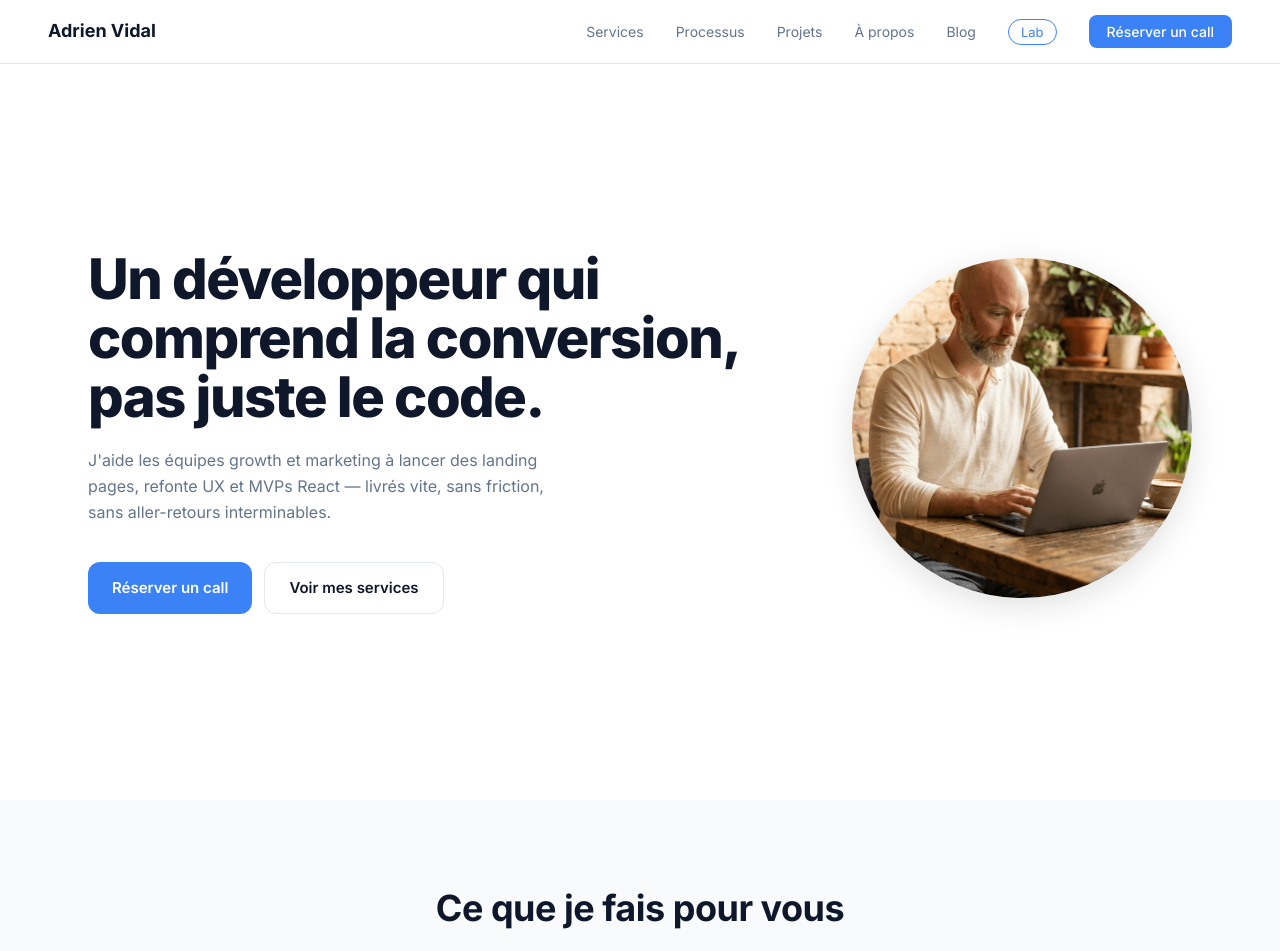
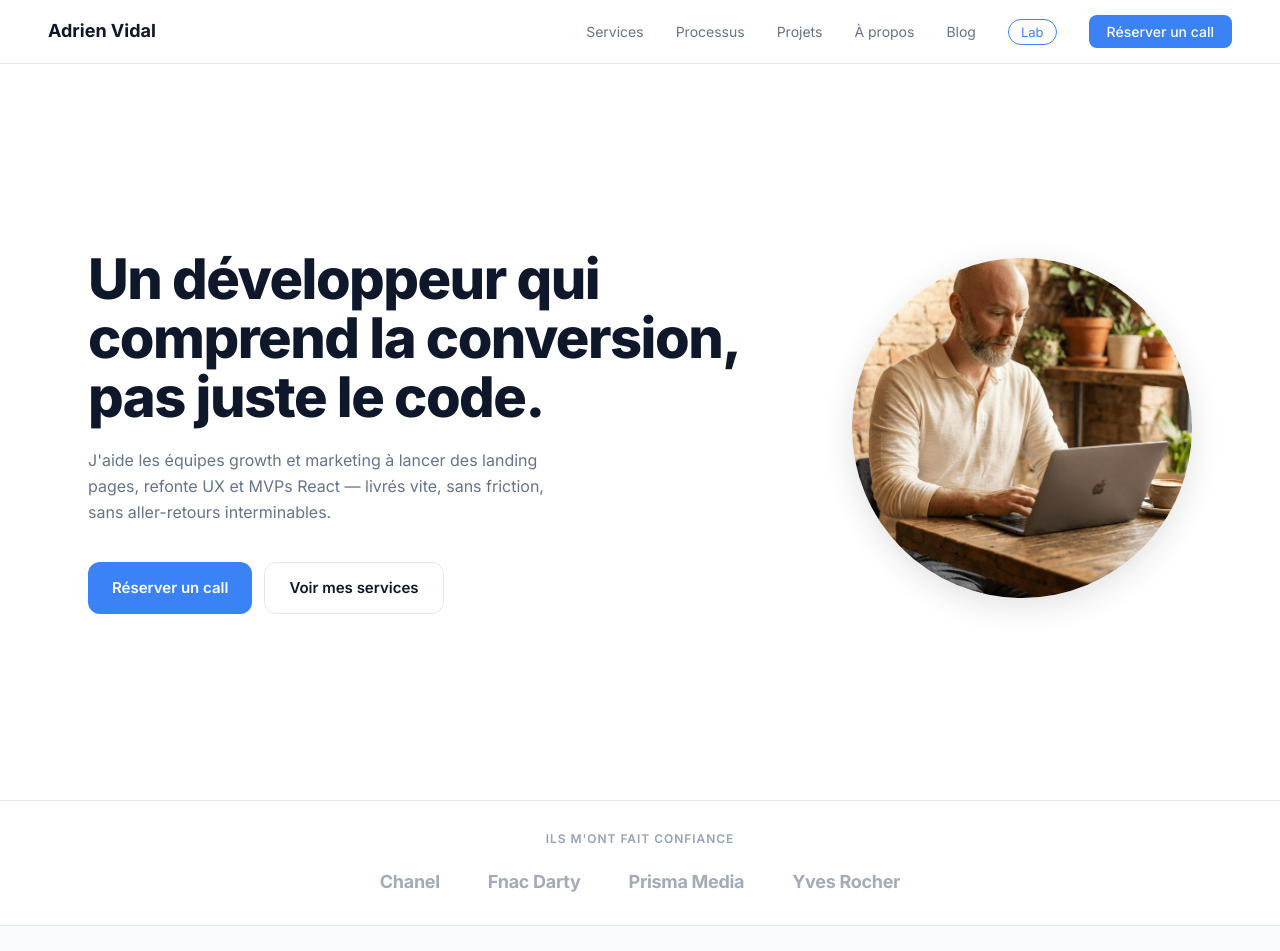
Before and after one commit to adrienvidal/portfolio-2026, a React (Vite) app: page / in a window 1280 px wide. Shown: the top 951 px of the page. Built offline with nearby package versions, Linux system fonts and the light colour scheme.

Commit message:
feat: add Clients component with styling and content

```diff
--- a/src/App.tsx
+++ b/src/App.tsx
@@ -2,6 +2,7 @@ import { BrowserRouter, Routes, Route } from 'react-router-dom'
 import './styles/main.scss'
 import Nav from './components/Nav/Nav'
 import Hero from './components/Hero/Hero'
+import Clients from './components/Clients/Clients'
 import Services from './components/Services/Services'
 import Process from './components/Process/Process'
 import About from './components/About/About'
@@ -19,6 +20,7 @@ function Home() {
     <>
       <Nav />
       <Hero />
+      <Clients />
       <Services />
       <Process />
       <About />
--- /dev/null
+++ b/src/components/Clients/Clients.scss
@@ -0,0 +1,54 @@
+@use '../../styles/variables' as *;
+
+.clients {
+  padding: 28px 48px;
+  border-top: 1px solid $border;
+  border-bottom: 1px solid $border;
+  background: $bg;
+
+  &__label {
+    text-align: center;
+    font-size: 12px;
+    font-weight: 600;
+    letter-spacing: 0.08em;
+    text-transform: uppercase;
+    color: $gray2;
+    margin-bottom: 20px;
+  }
+
+  &__list {
+    display: flex;
+    align-items: center;
+    justify-content: center;
+    gap: 48px;
+    list-style: none;
+    flex-wrap: wrap;
+  }
+
+  &__item {
+    font-size: 18px;
+    font-weight: 700;
+    color: $gray;
+    letter-spacing: -0.3px;
+    opacity: 0.6;
+    transition: opacity 0.2s;
+
+    &:hover {
+      opacity: 1;
+    }
+  }
+}
+
+@media (max-width: 900px) {
+  .clients {
+    padding: 24px;
+
+    &__list {
+      gap: 28px;
+    }
+
+    &__item {
+      font-size: 15px;
+    }
+  }
+}
--- /dev/null
+++ b/src/components/Clients/Clients.tsx
@@ -0,0 +1,17 @@
+import { clients } from '../../data/content'
+import './Clients.scss'
+
+export default function Clients() {
+  return (
+    <section className="clients">
+      <p className="clients__label">{clients.label}</p>
+      <ul className="clients__list">
+        {clients.logos.map((client) => (
+          <li key={client.name} className="clients__item">
+            {client.name}
+          </li>
+        ))}
+      </ul>
+    </section>
+  )
+}
--- a/src/data/content.tsx
+++ b/src/data/content.tsx
@@ -24,6 +24,17 @@ export const hero = {
   ctaSecondary: { label: 'Voir mes services', href: '#services' },
   avatarSrc: '/adrien-profil.png',
   avatarAlt: "Portrait d'Adrien, développeur front-end freelance",
+}
+
+// ─── Clients ─────────────────────────────────────────────────────────────────
+export const clients = {
+  label: 'Ils m\'ont fait confiance',
+  logos: [
+    { name: 'Chanel' },
+    { name: 'Fnac Darty' },
+    { name: 'Prisma Media' },
+    { name: 'Yves Rocher' },
+  ],
 }
 
 // ─── Services ────────────────────────────────────────────────────────────────
```
